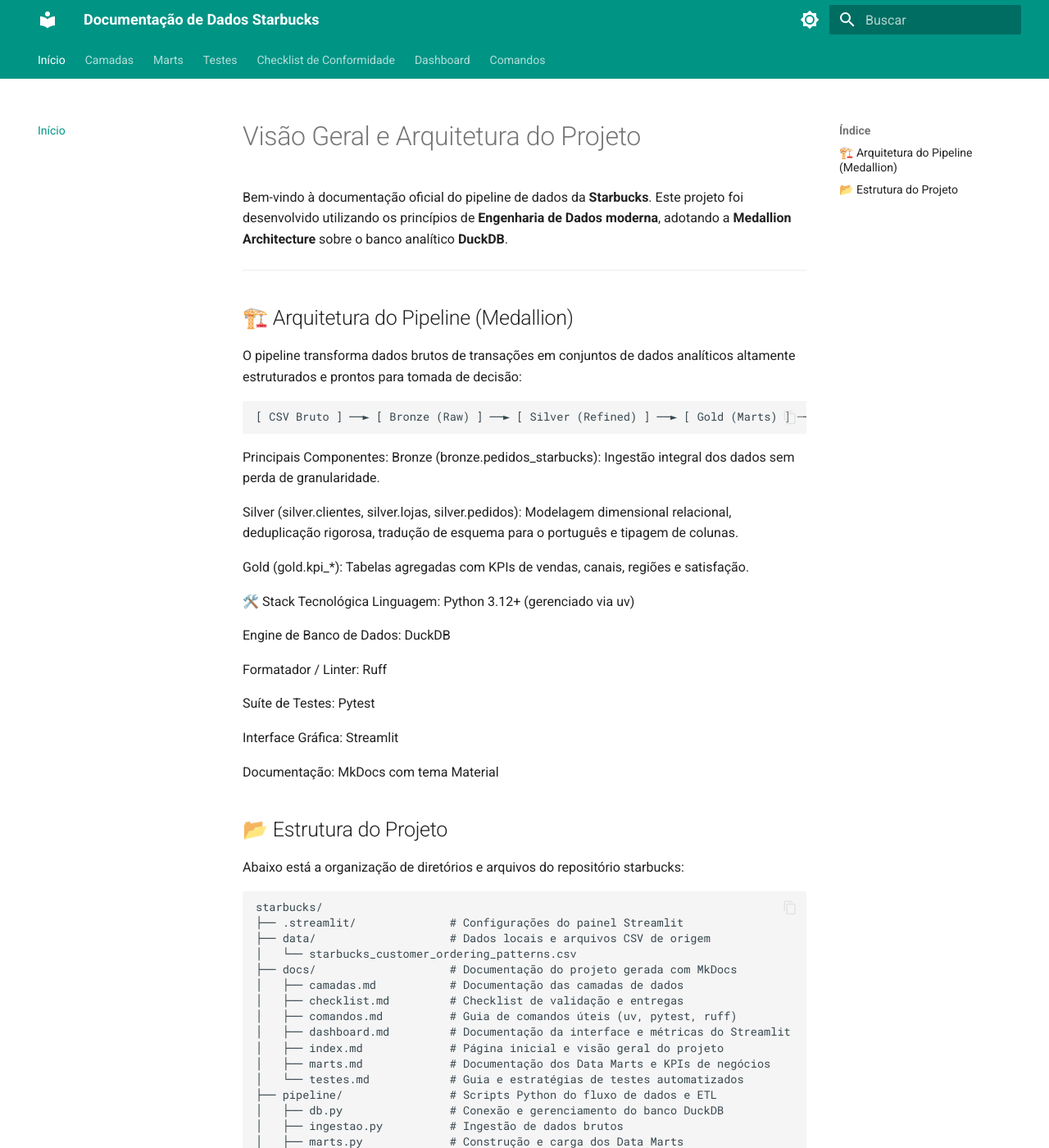
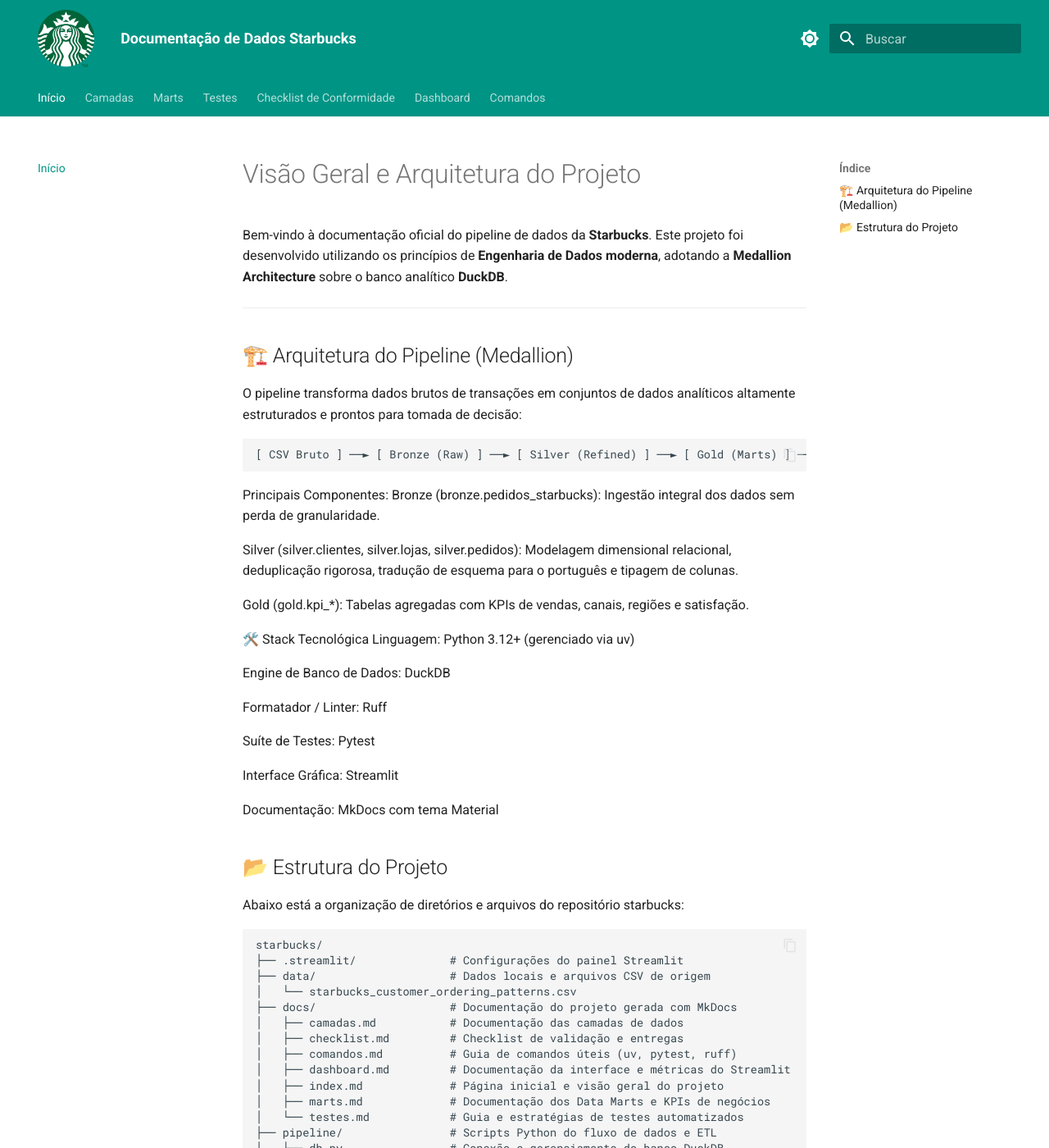
Before and after one commit to Well-cre/starbucks, an MkDocs documentation site: the page built from docs/index.md, in a window 1280 px wide and 1400 px high. Shown: the whole window at 82% size. Built offline with MkDocs 1.6.1 and Material for MkDocs 9.7.7, drawn with Linux system fonts in a browser that asks for light colours.

Commit message:
feat: adiciona logotipo do Starbucks e ajusta estilos CSS

```diff
--- /dev/null
+++ b/docs/stylesheets/extra.css
@@ -0,0 +1,8 @@
+/* Aumenta de forma visível o logótipo na barra de topo do MkDocs Material */
+.md-header__logo img,
+.md-logo img {
+  height: 3.5rem !important;
+  /* Podes subir para 4rem se ainda achares pequeno */
+  width: auto !important;
+  max-height: none !important;
+}
--- a/mkdocs.yml
+++ b/mkdocs.yml
@@ -1,8 +1,13 @@
 site_name: Documentação de Dados Starbucks
 site_url: "https://well-cre.github.io/starbucks/"
 
+extra_css:
+  - stylesheets/extra.css
+
 theme:
   name: material
+  logo: assets/images/starbucks-logo.png  # Caminho para o teu logótipo
+  # favicon: assets/images/favicon.ico   # Opcional: ícone do separador do browser
   language: pt
   palette:
     # Alternador de tema claro/escuro
```
Also changed, not shown: docs/assets/images/starbucks-logo.png (added), 1 other file.
